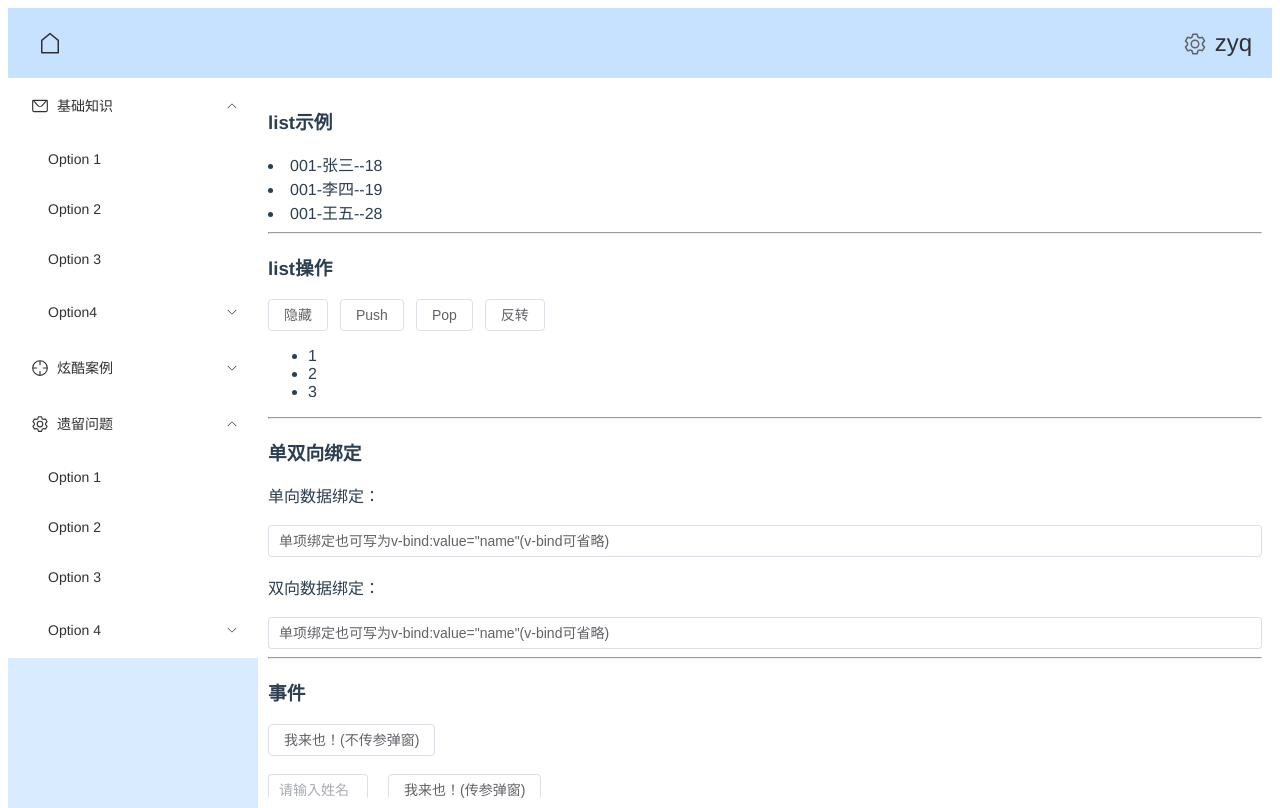
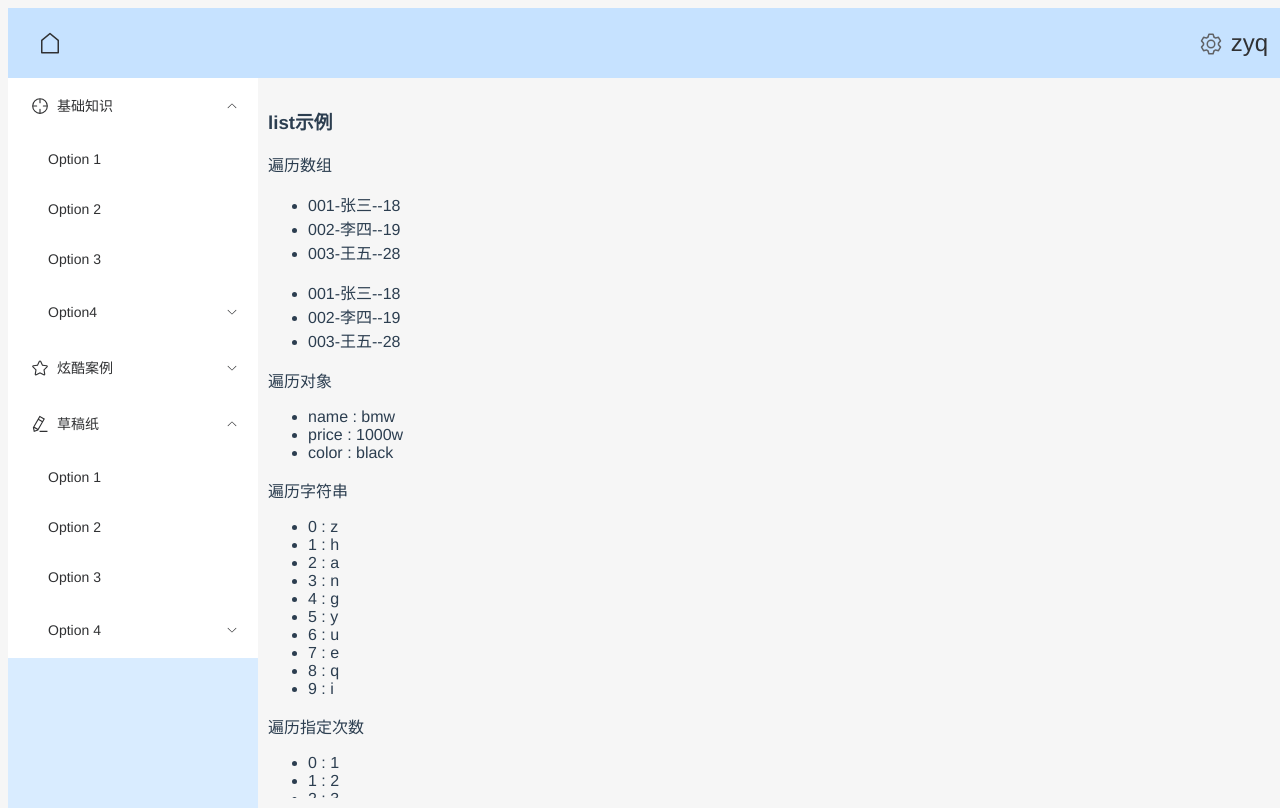
Before and after one commit to icenaked/abs_lab_front, a Vue app: page /vueLab in a window 1280 px wide. Built offline with nearby package versions, Linux system fonts and the light colour scheme.

Commit message:
list全家桶

```diff
--- a/src/App.vue
+++ b/src/App.vue
@@ -11,6 +11,10 @@ export default {
 </script>
 
 <style>
+html, body {
+  width: 100%;
+  background-color: #f6f6f6;
+}
 #app {
   font-family: Avenir, Helvetica, Arial, sans-serif;
   -webkit-font-smoothing: antialiased;
--- a/src/router/index.js
+++ b/src/router/index.js
@@ -32,6 +32,11 @@ const routes = [
         name: "VueLab",
         component: () => import("../views/VueLab"),
 
+    },
+    {
+        path: "/draft",
+        name: "draft",
+        component: () => import("../views/draft"),
     }
 
 ];
--- a/src/views/VueLab.vue
+++ b/src/views/VueLab.vue
@@ -5,7 +5,7 @@
       <div class="toolbar">
         <el-icon id="home" @click="goHome"><House/></el-icon>
         <el-dropdown style="text-align: right">
-          <el-icon style="margin-right: 8px; margin-top: 1px; font-size: 24px">
+          <el-icon style="margin-right: 8px; margin-top: 1px; font-size: 24px;cursor:pointer">
             <Setting/>
           </el-icon>
           <template #dropdown>
@@ -27,7 +27,7 @@
           <el-menu :default-openeds="['1', '3']">
             <el-sub-menu index="1">
               <template #title>
-                <el-icon><message /></el-icon>基础知识
+                <el-icon><aim /></el-icon>基础知识
               </template>
                 <el-menu-item index="1-1">Option 1</el-menu-item>
                 <el-menu-item index="1-2">Option 2</el-menu-item>
@@ -39,7 +39,7 @@
             </el-sub-menu>
             <el-sub-menu index="2">
               <template #title>
-                <el-icon><Aim /></el-icon>炫酷案例
+                <el-icon><star /></el-icon>炫酷案例
               </template>
                 <el-menu-item index="2-1">Option 1</el-menu-item>
                 <el-menu-item index="2-2">Option 2</el-menu-item>
@@ -50,8 +50,8 @@
               </el-sub-menu>
             </el-sub-menu>
             <el-sub-menu index="3">
-              <template #title>
-                <el-icon><setting /></el-icon>遗留问题
+              <template #title >
+                <el-icon @click="gotoDraft"><editPen /></el-icon>草稿纸
               </template>
                 <el-menu-item index="3-1">Option 1</el-menu-item>
                 <el-menu-item index="3-2">Option 2</el-menu-item>
@@ -68,17 +68,51 @@
       <el-main class="leftAlign">
         <el-scrollbar>
         <!-- -->
-        <!--list示例-->
+<!--list示例-->
         <div>
           <h1>list示例</h1>
-          <el-form id="list">
+          <div>遍历数组</div>
+          <ul>
             <li v-for="p in persons" :key="p.id" >
               {{p.id}}-{{p.name}}--{{p.age}}
             </li>
-          </el-form>
+          </ul>
+          <ul>
+            <li v-for="(p,index) in persons" :key="index" >
+              {{p.id}}-{{p.name}}--{{p.age}}
+            </li>
+          </ul>
+          <div>遍历对象</div>
+          <ul>
+            <li v-for="(value,k) in car" :key="k" >
+              {{k}} : {{value}}
+            </li>
+          </ul>
+          <div>遍历字符串</div>
+          <ul>
+            <li v-for="(char,k) in str" :key="k" >
+              {{k}} : {{char}}
+            </li>
+          </ul>
+          <div>遍历指定次数</div>
+          <ul>
+            <li v-for="(number,k) in 5" :key="k" >
+              {{k}} : {{number}}
+            </li>
+          </ul>
+          <div>列表过滤/排序</div><br/>
+          <el-input placeholder="输入姓名搜索" v-model="keyWord" style="width: 200px; margin-right: 20px"></el-input>
+          <el-button @click="sortType = 2">年龄升序</el-button>
+          <el-button @click="sortType = 1">年龄降序</el-button>
+          <el-button @click="sortType = 0">恢复原序</el-button>
+          <ul>
+            <li v-for="p in filFamous" :key="p.id" >
+              {{p.id}}-{{p.name}}--{{p.age}}
+            </li>
+          </ul>
         </div>
         <hr/>
-        <!--list操作-->
+<!--list操作-->
         <div>
           <h1 class="leftAlign">list操作</h1>
           <el-button @click="show = !show">隐藏</el-button>
@@ -93,7 +127,7 @@
           <p v-else>List is empty.</p>
         </div>
         <hr/>
-        <!--单双向绑定-->
+<!--单双向绑定-->
         <div>
           <h1>单双向绑定</h1>
           <!--单向绑定中v-bind可省略-->
@@ -101,7 +135,7 @@
           双向数据绑定：<br/><br/><el-input type="text" v-model="bind.name"></el-input>
         </div>
         <hr/>
-        <!--事件-->
+<!--事件-->
         <div>
           <h1>事件</h1>
           <el-button v-on:click="showInfo1">我来也！(不传参弹窗)</el-button><br/><br/>
@@ -109,9 +143,55 @@
             <el-input v-model="input" placeholder="请输入姓名" style="width: 100px; margin-right: 20px"></el-input>
             <el-button @click="showInfo2($event,input)">我来也！(传参弹窗)</el-button>
           </div>
-
         </div>
         <hr/>
+<!--计算属性-->
+        <h1>计算属性</h1>
+        <div>
+          姓： <el-input v-model="firstName" placeholder="请输入姓" style="width: 100px; margin-right: 20px"></el-input><br/><br/>
+          名： <el-input v-model="lastName" placeholder="请输入名" style="width: 100px; margin-right: 20px"></el-input><br/><br/>
+          计算属性猜你的全名是：<span>{{fullName}}</span><br/><br/>
+          计算属性（简写）猜你的全名是：<span>{{fullNam}}</span>
+        </div>
+        <hr/>
+<!--lab1-->
+        <h1>lab1</h1>
+        <ElCard class="project-card" shadow="hover">
+          <template #header>
+            <span>{{projCard.name}}</span>
+          </template>
+          <div>描述：{{projCard.description}}</div>
+          <ElTooltip class="item" effect="dark" :content="gitRemoteUrl" placement="top">
+            <div class="link">链接：<a class="url" @click.stop.prevent="copy(gitRemoteUrl)">{{gitRemoteUrl}}</a></div>
+          </ElTooltip>
+        </ElCard>
+        <hr/>
+<!--绑定class样式-->
+        <h1>绑定class样式</h1>
+        <div>
+          <div class="basic" :class="mood" @click="changeMood">点我随机变色</div>
+        </div>
+        <hr/>
+<!--条件渲染-->
+        <div>
+          <h1>条件渲染</h1>
+          当前的n为：{{n}}
+          <el-button @click="n++">不知名按钮</el-button><br/><br/>
+          <!--template配合v-if使用，不能和v-show一起用，实际效果为去掉这一层结构包装，所以新vue文件template里必须再写一个div才能用-->
+          <template v-if="n === 1">
+            不错。
+          </template>
+          <template v-else-if="n === 2">
+            不对劲..
+          </template>
+          <template v-else-if="n === 3">
+            救命！！
+          </template>
+          <template v-else>
+            ...(无人回应)
+          </template>
+        </div>
+        <hr>
 
         </el-scrollbar>
       </el-main>
@@ -130,17 +210,76 @@ export default {
       activeIndex: "1",
       persons : [
         {id:'001',name:"张三",age:18},
-        {id:'001',name:"李四",age:19},
-        {id:'001',name:"王五",age:28}
+        {id:'002',name:"李四",age:19},
+        {id:'003',name:"王五",age:28}
       ],
+      famous : [
+        {id:'001',name:"马冬梅",age:18,sex:'女'},
+        {id:'002',name:"周冬雨",age:30,sex:'女'},
+        {id:'003',name:"周杰伦",age:40,sex:'男'},
+        {id:'004',name:"温兆伦",age:21,sex:'男'},
+      ],
+      sortType: 0,
+      keyWord:"",
+      car: {
+        name : 'bmw',
+        price : '1000w',
+        color : 'black'
+      },
+      str : "zhangyueqi",
       show: true,
       list: [1, 2, 3],
       bind : {
         name : "单项绑定也可写为v-bind:value=\"name\"(v-bind可省略)"
       },
-      input : ""
+      input : "",
+      firstName:"",
+      lastName:"",
+      projCard:{
+        name: "66",
+        description:"xx",
+      },
+      mood:"normal",
+      n:0,
     };
   },
+  computed:{
+    fullName:{
+      get(){
+        return this.firstName+'-'+this.lastName
+      },
+      set(value){
+        const arr=value.split('-')
+        this.firstName=arr[0]
+        this.lastName=arr[1]
+      }
+    },
+    //只考虑读取，不考虑修改的时候可以用计算属性的简写
+//     fullNam(){
+//       return this.firstName+this.lastName
+//     },
+    filFamous(){
+      const arr= this.famous.filter((p)=>{
+        return p.name.indexOf(this.keyWord) !== -1
+      })
+      if(this.sortType){
+        arr.sort((p1,p2)=>{
+          return this.sortType ===1 ? p2.age-p1.age : p1.age-p2.age
+        })
+      }
+      return arr
+    }
+  },
+  // watch:{
+  //   keyWord:{
+  //     immediate: true,
+  //     handler(val){
+  //       this.filFamous = this.famous.filter((p)=>{
+  //         return p.name.indexOf(val) !== -1
+  //       })
+  //     }
+  //   }
+  // },
   methods:{
     showInfo1(){
       alert("泥豪\\(@^0^@)/")
@@ -150,6 +289,14 @@ export default {
     },
     goHome(){
       this.$router.push('/welcome')
+    },
+    gotoDraft(){
+      this.$router.push('/draft')
+    },
+    changeMood(){
+      const arr=['happy','sad','normal']
+      const index=Math.floor(Math.random()*3)
+      this.mood = arr[index]
     }
   }
 }
@@ -159,6 +306,11 @@ export default {
 <style scoped>
 .leftAlign{
   text-align: left
+}
+.project-card {
+  width: calc(25% - 24px);
+  margin: 12px;
+  cursor: pointer;
 }
 .layout-container-demo .el-header {
   position: relative;
@@ -191,4 +343,19 @@ export default {
   left: 30px;
   cursor: pointer;
 }
+.basic{
+  width:400px;
+  height:100px;
+  border:1px solid black;
+  cursor: pointer;
+}
+.normal{
+  background: white;
+}
+.happy{
+  background: red;
+}
+.sad{
+  background: blue;
+}
 </style>
--- /dev/null
+++ b/src/views/draft.vue
@@ -0,0 +1,13 @@
+<template>
+<div>66</div>
+</template>
+
+<script>
+export default {
+name: "draft"
+}
+</script>
+
+<style scoped>
+
+</style>
```
